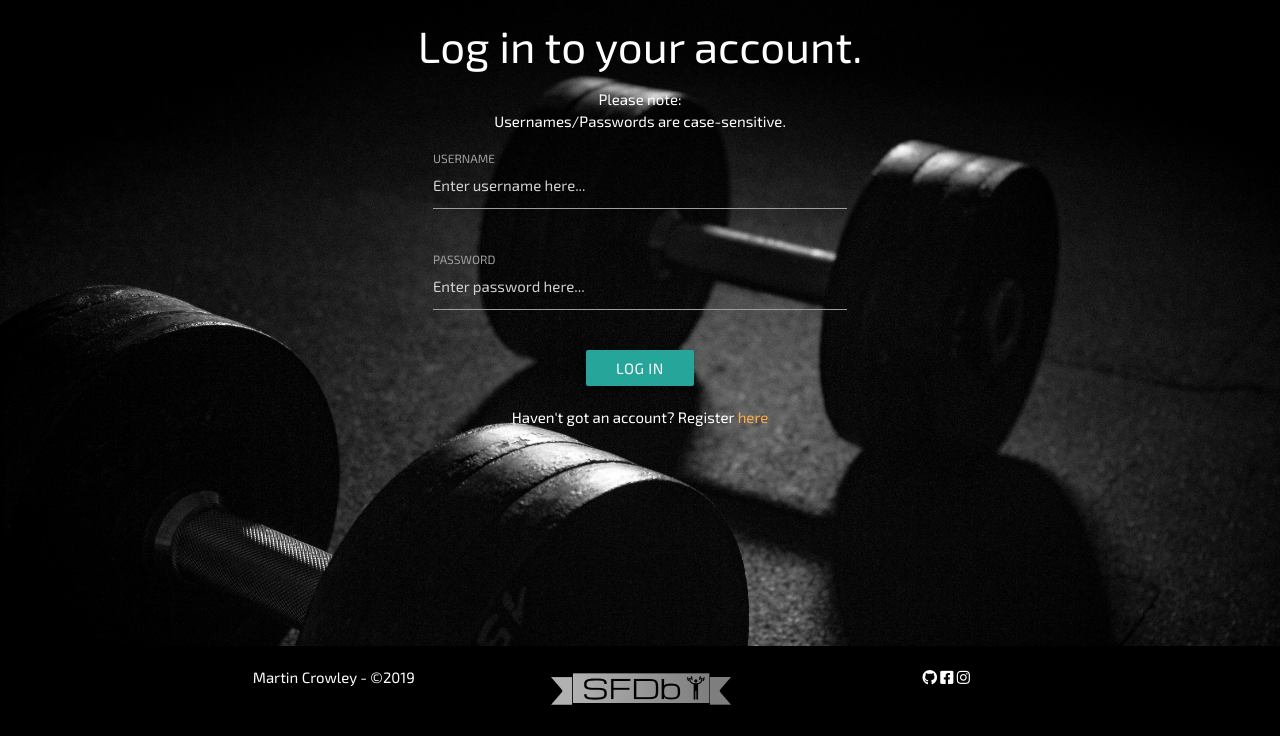
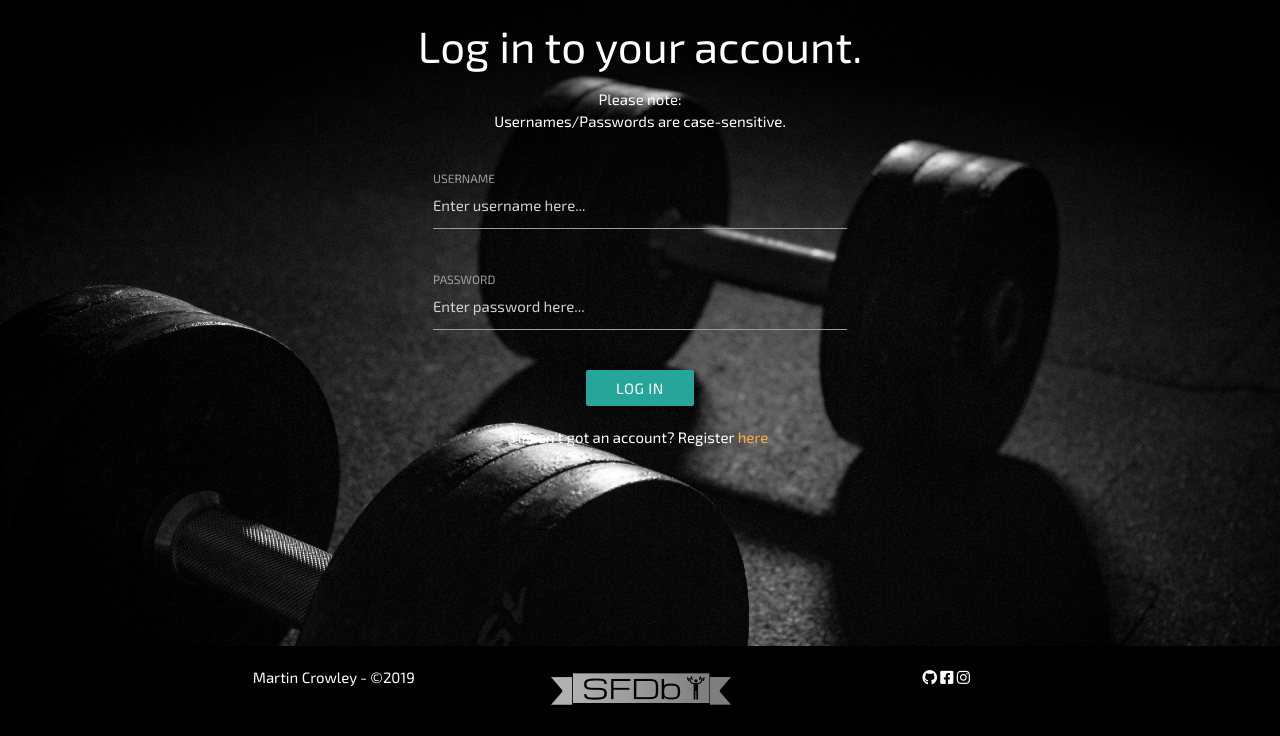
Before and after one commit to Code-Institute-Submissions/shared_fitness_database, a Flask app: page /log_in in a window 1280 px wide. Shown: the part 64-800 px from the top of the page. Run offline with Flask 2, Linux system fonts and the light colour scheme; some libraries are stand-ins or nearby versions.

Commit message:
Have tidied up the code and put each div as a new row, including putting the p tag at the bottom in a div.row to tidy it up and space it equally from the form

```diff
--- a/templates/log_in.html
+++ b/templates/log_in.html
@@ -1,9 +1,11 @@
 {% extends "base.html" %}
 {% block content %}
-<section>
-    <div class="page-container">
+
+<section class="page-container">
+    <div class="row">
         <h3 class="center">Log in to your account.</h3>
         <p class="center">Please note:<br>Usernames/Passwords are case-sensitive.</p>
+    </div>
     <div class="row">
         <div class="col offset-s1 s10 offset-m2 m8 offset-l3 l6 center">
             <form method="POST" action="{{ url_for('log_in') }}" class="col s12">
@@ -23,6 +25,7 @@
             </form>
         </div>
     </div>
+    <div class="row">
         <p class="center">Haven't got an account? Register <span class="info-label"><a href="{{ url_for('register') }}">here</a></span></p>
     </div>
 </section>
```
Lines whose indentation alone changed are shown as unchanged.
